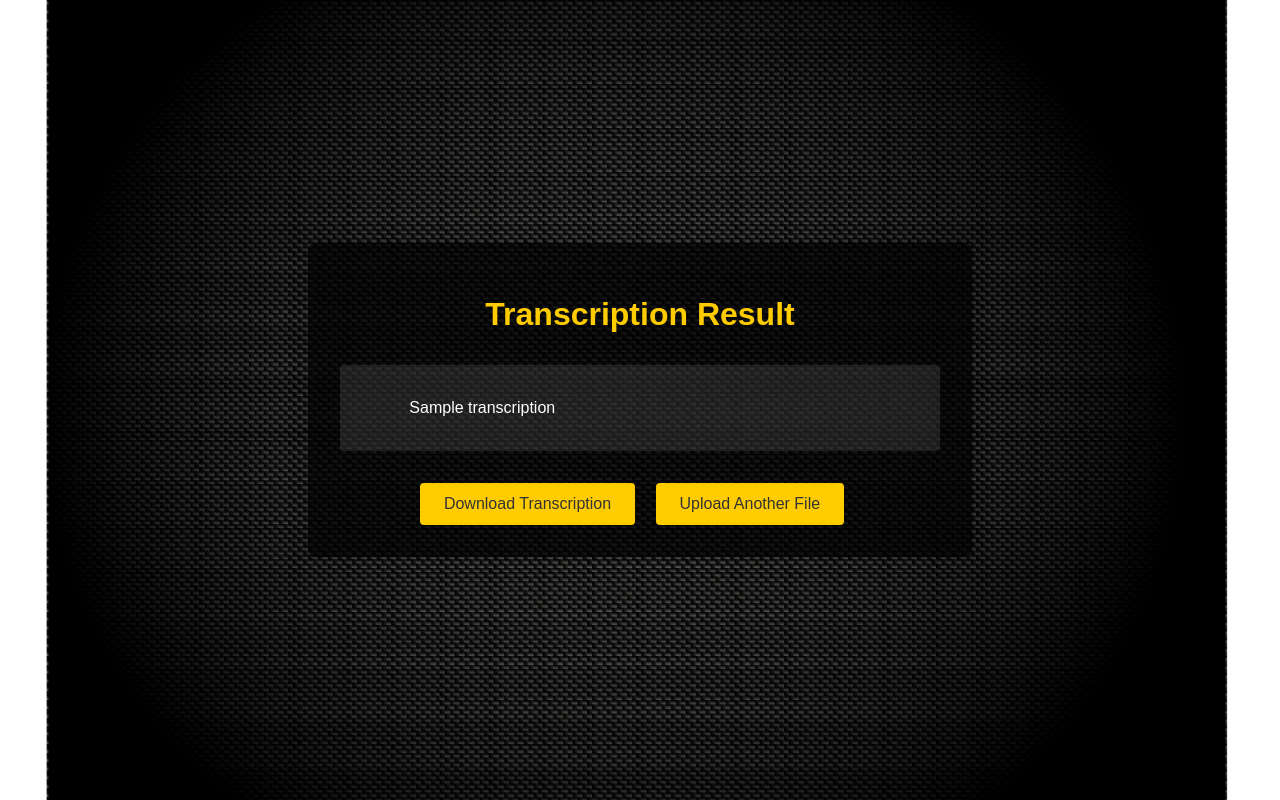
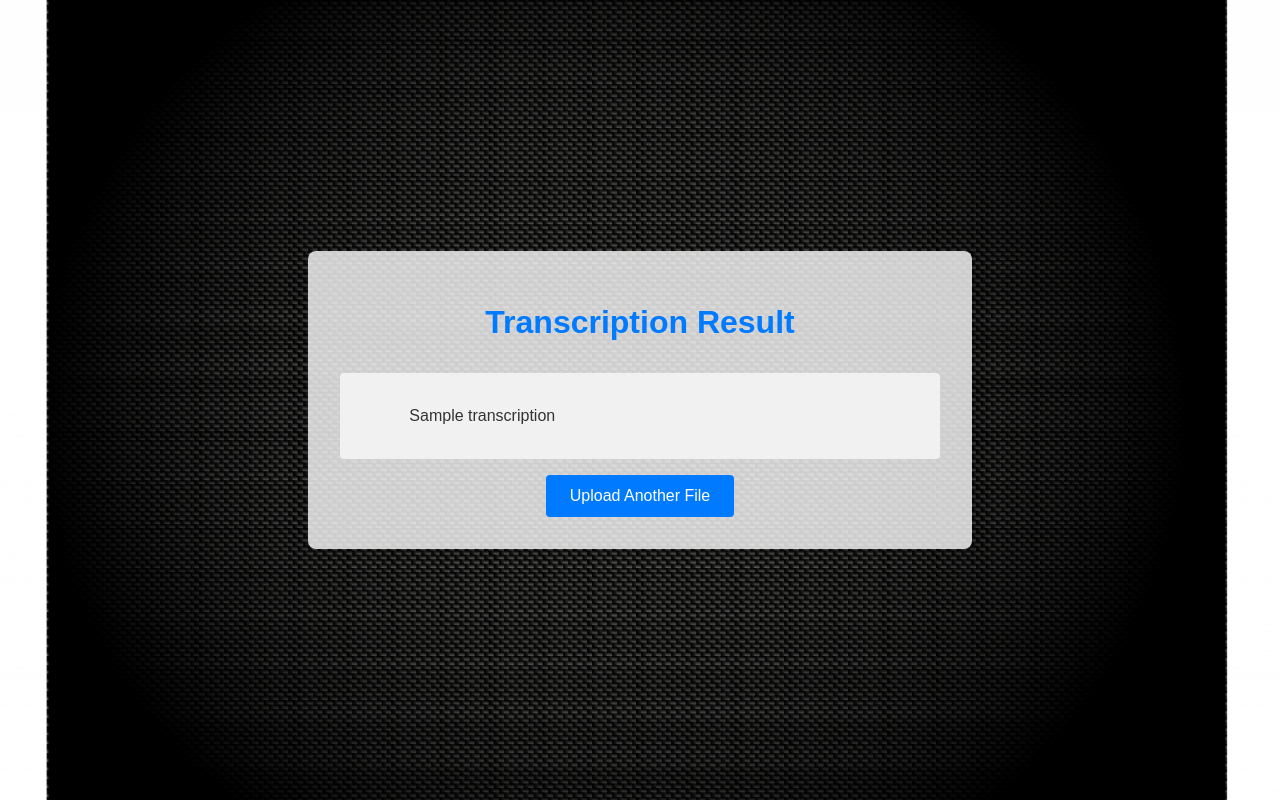
Before and after one commit to Mjunajo/SpeechRecognition, a Flask app: template templates/result.html in a window 1280 px wide. Run offline with Flask 2, Linux system fonts and the light colour scheme; the template is opened without the code that fills it: most values are stand-ins (such as "Sample title", 1, 10 or a date in 2020); parts of the project's set-up code (start-up, migrations or seed data) failed here and were passed over.

Commit message:
result.html

```diff
--- a/templates/result.html
+++ b/templates/result.html
@@ -7,10 +7,9 @@
     <style>
         body {
             font-family: 'Arial', sans-serif;
-            background-image: url('Carbon_Fiber_Background.jpg');
+            background: url('Carbon_Fiber_Background.jpg') no-repeat center center fixed;
             background-size: cover;
-            background-position: center;
-            color: #fff;
+            color: #333;
             display: flex;
             justify-content: center;
             align-items: center;
@@ -18,7 +17,7 @@
             margin: 0;
         }
         .container {
-            background-color: rgba(0, 0, 0, 0.7);
+            background-color: rgba(255, 255, 255, 0.8);
             padding: 2em;
             box-shadow: 0 4px 8px rgba(0,0,0,0.1);
             border-radius: 8px;
@@ -27,36 +26,30 @@
             width: 100%;
         }
         h1 {
-            color: #ffcc00;
+            color: #007bff;
             margin-bottom: 1em;
-            font-size: 2em;
         }
         .transcription {
             text-align: left;
             margin-top: 1em;
-            background-color: rgba(255, 255, 255, 0.1);
+            background-color: #f1f1f1;
             padding: 1em;
             border-radius: 4px;
             white-space: pre-wrap;
             word-wrap: break-word;
-            color: #fff;
         }
-        .actions {
-            margin-top: 1em;
-        }
-        .btn {
+        a {
             display: inline-block;
             margin-top: 1em;
             text-decoration: none;
-            color: #333;
-            background-color: #ffcc00;
+            color: white;
+            background-color: #007bff;
             padding: 0.75em 1.5em;
             border-radius: 4px;
             transition: background-color 0.3s ease;
-            margin-right: 1em;
         }
-        .btn:hover {
-            background-color: #e6b800;
+        a:hover {
+            background-color: #0056b3;
         }
     </style>
 </head>
@@ -66,10 +59,7 @@
         <div class="transcription">
             {{ transcription }}
         </div>
-        <div class="actions">
-            <a class="btn" href="{{ url_for('download_file', filename=transcription_file) }}">Download Transcription</a>
-            <a class="btn" href="{{ url_for('index') }}">Upload Another File</a>
-        </div>
+        <a href="{{ url_for('index') }}">Upload Another File</a>
     </div>
 </body>
 </html>
```
